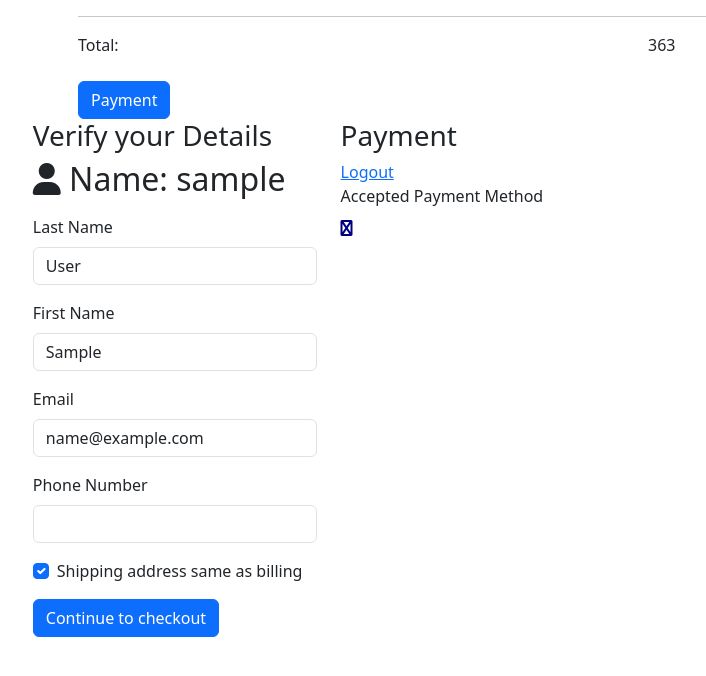
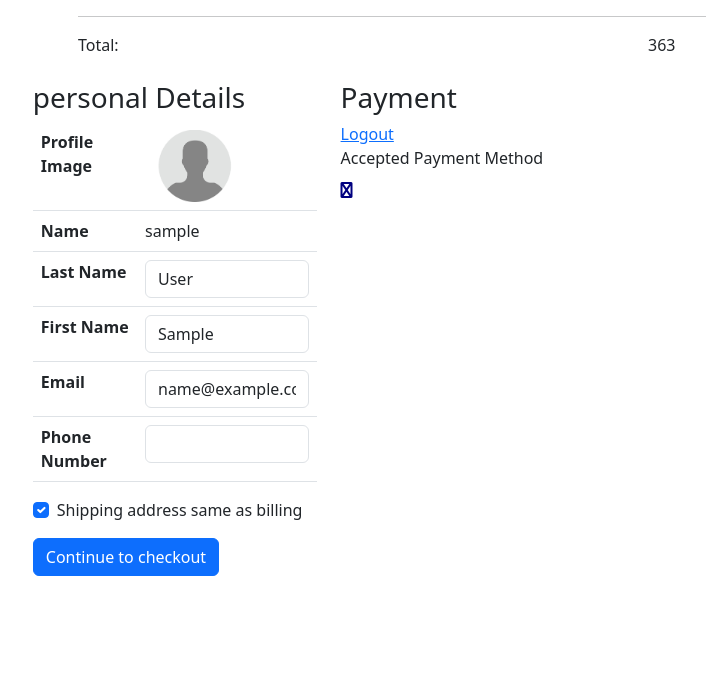
Before and after one commit to Antoney20/checkout-page, a Django app: page /app/checkout in a window 1280 px wide. Shown: the part 78-754 px from the top of the page, without its empty margins (4-710 px from the left). Run offline with Django 4.2, Linux system fonts and the light colour scheme; the visitor is signed in with stand-in values (Sample User, id 1); data that the repository does not hold is empty; some libraries are stand-ins or nearby versions.

Commit message:
loading profile images

```diff
--- a/mpesa_appp/models.py
+++ b/mpesa_appp/models.py
@@ -13,7 +13,7 @@ class Registration(AbstractUser):
     phone_number = models.CharField(max_length=15)
     password = models.CharField(max_length=255)
     email = models.EmailField()
-    profile_image = models.ImageField(upload_to='profile_images/')
+    profile_image = models.ImageField(upload_to='profiles/')
 
 
     def __str__(self):
--- a/mpesa_appp/templates/mpesa_appp/Checkout.html
+++ b/mpesa_appp/templates/mpesa_appp/Checkout.html
@@ -13,6 +13,11 @@
         <link rel="stylesheet" href="https://cdnjs.cloudflare.com/ajax/libs/font-awesome/6.0.0/css/all.min.css">
         <link rel="stylesheet" href="">
         <style>
+          .profile_image{
+            max-width:100px;
+            max-height:100px;
+            border-radius:30%;
+          }
             .item-image {
                 width: 50px;
                 height: 50px;
@@ -91,7 +96,6 @@
           <div class="col-6" id="total">363</div>
         </div>
         <br>
-        <button class="btn btn-primary" id="payment">Payment</button>
       </div>
 
         <form>
@@ -103,27 +107,53 @@
                       <!-- Billing Address Section -->
                       <div class="row">
                         <div class="col-md-6">
-                          <h3>Verify your Details</h3>
-                          <div class="mb-3">
-                            <h2 for="fname" class="form-label"><i class="fa fa-user"></i>  Name: {{ user.username }}</h2>
+                          <h3>personal Details</h3>
+                          <table class="table">
+                            <tbody>
+                              <tr>
+                                <th>Profile Image</th>
+                                <td>
+                                  {% if user.is_authenticated %}
+                                  {% if request.user.profile_image %}
+                                  <img src="{{ request.user.profile_image.url }}" alt="Profile Image" class="profile_image">
+                                {% else %}
+                                  <img src="{% static 'assets/img/profile.png' %}" alt="Profile Image" class="profile_image">
+                                {% endif %}
 
-                          </div>
-                          <div class="mb-3">
-                            <label for="last_name" class="form-label">Last Name</label>
-                            <input type="text" class="form-control" id="last_name" name="last_name" value="{{ request.user.last_name }}" {% if not request.user.is_authenticated %}readonly{% endif %}>
-                          </div>
-                          <div class="mb-3">
-                            <label for="first_name" class="form-label">First Name</label>
-                            <input type="text" class="form-control" id="first_name" name="first_name" value="{{ request.user.first_name }}" {% if not request.user.is_authenticated %}readonly{% endif %}>
-                          </div>
-                          <div class="mb-3">
-                            <label for="email" class="form-label">Email</label>
-                            <input type="email" class="form-control" id="email" name="email" value="{{ request.user.email }}" {% if not request.user.is_authenticated %}readonly{% endif %}>
-                          </div>
-                          <div class="mb-3">
-                            <label for="phone_number" class="form-label">Phone Number</label>
-                            <input type="tel" class="form-control" id="phone_number" name="phone_number" value="{{ request.user.phone_number }}" {% if not request.user.is_authenticated %}readonly{% endif %}>
-                          </div>
+                                {% endif %}
+                                </td>
+                              </tr>
+                              <tr>
+                                <th>Name</th>
+                                <td>{{ user.username }}</td>
+                              </tr>
+                              <tr>
+                                <th>Last Name</th>
+                                <td>
+                                  <input type="text" class="form-control" id="last_name" name="last_name" value="{{ request.user.last_name }}" {% if not request.user.is_authenticated %}readonly{% endif %}>
+                                </td>
+                              </tr>
+                              <tr>
+                                <th>First Name</th>
+                                <td>
+                                  <input type="text" class="form-control" id="first_name" name="first_name" value="{{ request.user.first_name }}" {% if not request.user.is_authenticated %}readonly{% endif %}>
+                                </td>
+                              </tr>
+                              <tr>
+                                <th>Email</th>
+                                <td>
+                                  <input type="email" class="form-control" id="email" name="email" value="{{ request.user.email }}" {% if not request.user.is_authenticated %}readonly{% endif %}>
+                                </td>
+                              </tr>
+                              <tr>
+                                <th>Phone Number</th>
+                                <td>
+                                  <input type="tel" class="form-control" id="phone_number" name="phone_number" value="{{ request.user.phone_number }}" {% if not request.user.is_authenticated %}readonly{% endif %}>
+                                </td>
+                              </tr>
+                            </tbody>
+                          </table>
+
 
                         </div>
 
@@ -137,6 +167,10 @@
                               <i class="fa fa-cc-visa" style="color:navy;"></i>
                               <!-- ... other credit card icons ... -->
                             </div>
+
+
+
+
                           </div>
 
                         </div>
--- a/mpesa_appp/views.py
+++ b/mpesa_appp/views.py
@@ -62,6 +62,7 @@ def checkout(request):
         'profile_image': profile_image,
         'items': items
     }
+    print(profile_image)
     return render(request, 'mpesa_appp/Checkout.html', context)
 
 def register(request):
```
Also changed, not shown: media/item/images/music_e5H5T9l.jpg (added), media/profile_images/addphotos.png (renamed from profile_images/addphotos.png), media/profile_images/login.png (renamed from profile_images/login.png), media/profile_images/reports.png (renamed from profile_images/reports.png), media/profile_images/reports_ryfFJxa.png (renamed from profile_images/reports_ryfFJxa.png), media/profiles/antony.jpg (added), media/profiles/tom.jpg (added), mpesa_appp/migrations/0013_alter_registration_profile_image.py (added), mpesa_appp/migrations/0014_alter_registration_profile_image.py (added), mpesa_appp/static/assets/img/profile.png (added).
